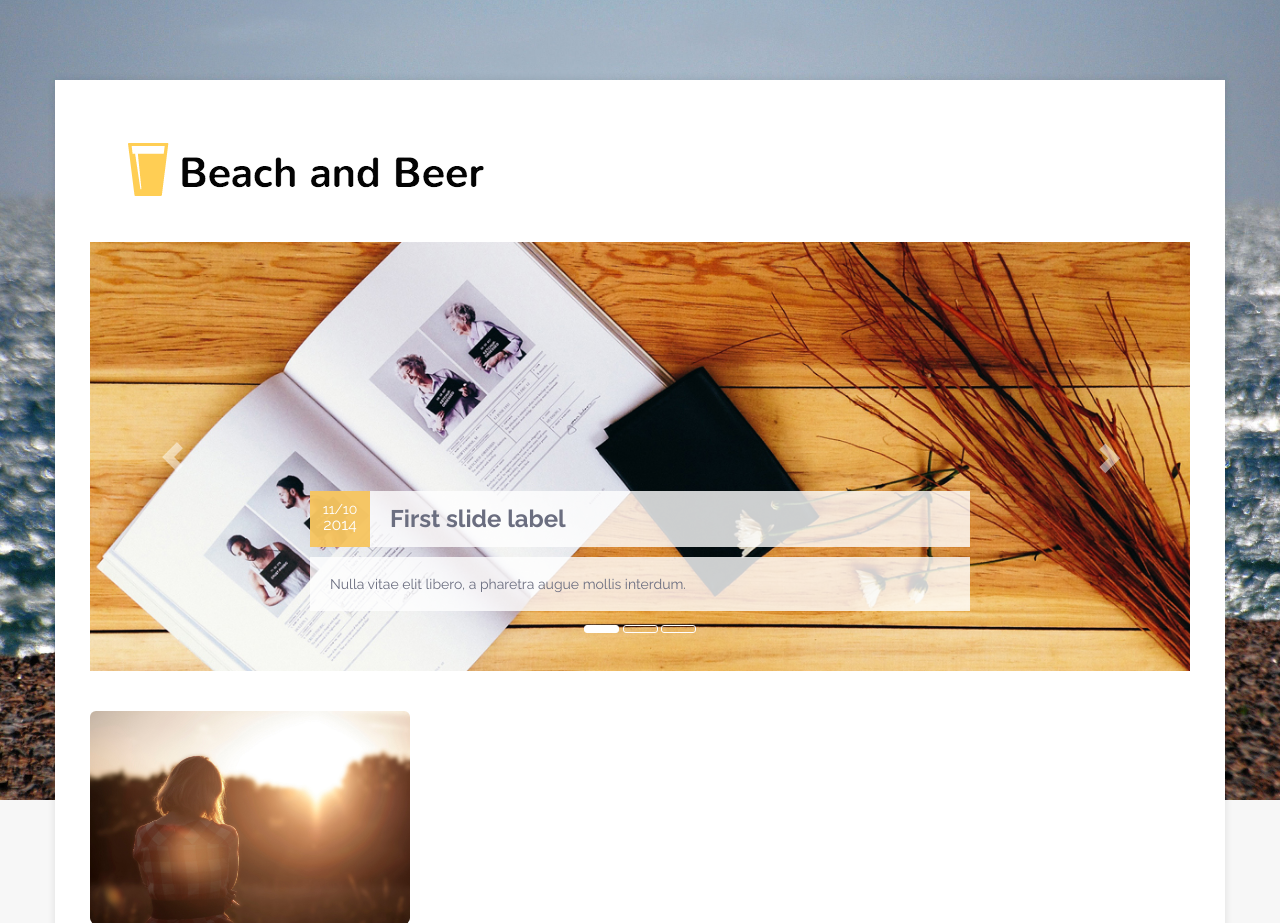
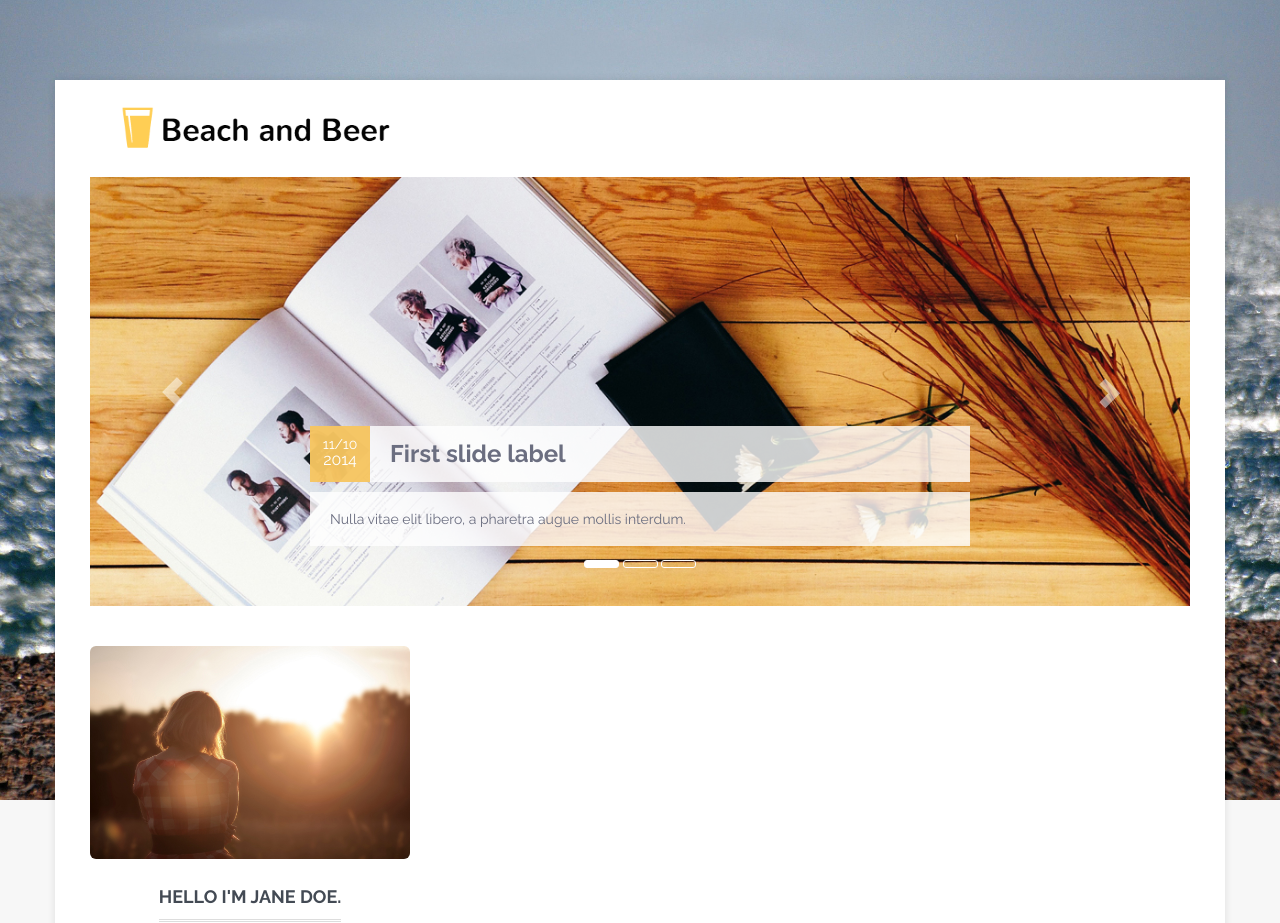
Before and after one commit to drulang/summerbeer, a Django app: page / in a window 1280 px wide. Shown: the top 923 px of the page. Run offline with Django 3.2, Linux system fonts and the light colour scheme; some libraries are stand-ins or nearby versions.

Commit message:
Fixed logo spacing

```diff
--- /dev/null
+++ b/bikini/summerbeer/static/css/summerbeer.css
@@ -0,0 +1,18 @@
+
+.summer-beer-logo {
+    padding-top: 0px;
+    padding-bottom: 0px;
+    margin-top: -15px;
+}
+
+.summer-beer-logo img {
+    width: 75%;
+}
+
+.sb-navbar {
+    padding-bottom: 0px;
+}
+
+.sb-navbar-aritcle {
+    padding-bottom: 0px;
+}
--- a/bikini/summerbeer/templates/summerbeer/index.html
+++ b/bikini/summerbeer/templates/summerbeer/index.html
@@ -20,6 +20,7 @@
     <link href="static/css/style.min.css" rel="stylesheet">
     <link href="static/css/yellow.min.css" rel="stylesheet" id="color-style">
     <link href="static/css/responsive.css" rel="stylesheet">
+    <link href="static/css/summerbeer.css" rel="stylesheet">
 
     <!-- HTML5 Shim and Respond.js IE8 support of HTML5 elements and media queries -->
     <!-- WARNING: Respond.js doesn't work if you view the page via file:// -->
@@ -34,10 +35,10 @@
     <div class="container content-wrapper">
 
       <!-- begin:navbar -->
-      <div class="content-article">
+      <div class="content-article sb-navbar-aritcle">
         <div class="row">
           <div class="col-md-12">
-            <nav class="navbar navbar-default navbar-primary" role="navigation">
+            <nav class="navbar navbar-default navbar-primary sb-navbar" role="navigation">
               <div class="container-fluid">
                 <!-- Brand and toggle get grouped for better mobile display -->
                 <div class="navbar-header">
@@ -47,7 +48,7 @@
                     <span class="icon-bar"></span>
                     <span class="icon-bar"></span>
                   </button>
-                  <a class="navbar-brand" href="index.html"><img src="static/img/logo.png" alt="logo last sunday"></a>
+                  <a class="navbar-brand summer-beer-logo" href="index.html"><img src="static/img/logo.png" alt="logo last sunday"></a>
                 </div>
             </nav>
           </div>
```
